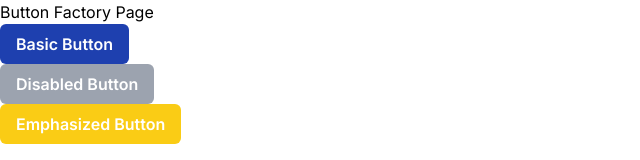
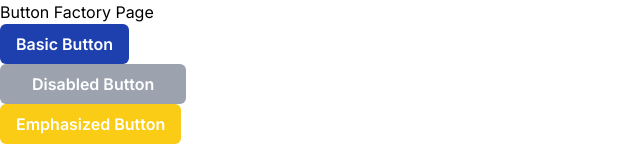
Before and after one commit to CodingGamePlayer/object-oriented-nextjs, a Next.js app: page /test/v1 in a window 1280 px wide. Shown: the top 160 px of the page, without its empty margins (0-640 px from the left). Built offline with nearby package versions, Linux system fonts and the light colour scheme.

Commit message:
fix: className 우선으로 반영이 되는 코드로 수정

```diff
--- a/src/app/test/v1/page.tsx
+++ b/src/app/test/v1/page.tsx
@@ -18,17 +18,20 @@ export default function ButtonFactoryPage() {
 
     const basicButtonProps: ButtonProps = {
         label: "Basic Button",
-        onClick: () => handleClick("Basic")
+        onClick: () => handleClick("Basic"),
+        className: "px-1" // 페이지에서 스타일 지정
     };
 
     const disabledButtonProps: ButtonProps = {
         label: "Disabled Button",
-        onClick: () => handleClick("Disabled")
+        onClick: () => handleClick("Disabled"),
+        className: "px-8" // 페이지에서 스타일 지정
     };
 
     const emphasizedButtonProps: ButtonProps = {
         label: "Emphasized Button",
-        onClick: () => handleClick("Emphasized")
+        onClick: () => handleClick("Emphasized"),
+        className: "px-1" // 페이지에서 스타일 지정
     };
 
     if (!theme) {
--- a/src/theme/(version1)/version1-theme.ts
+++ b/src/theme/(version1)/version1-theme.ts
@@ -3,7 +3,6 @@ import {ButtonProps} from "@/theme/interfaces/Button";
 import {DisabledButton} from "@/theme/(version1)/buttons/DisabledButton";
 import {EmphasizedButton} from "@/theme/(version1)/buttons/EmphasizedButton";
 import { ButtonType, ComponentFactoryInterface} from "@/theme/theme.interface";
-
 
 export class ComponentV1Factory implements ComponentFactoryInterface {
     createButton(type: ButtonType, props: ButtonProps): React.ReactElement {
--- a/src/theme/interfaces/Button.tsx
+++ b/src/theme/interfaces/Button.tsx
@@ -16,7 +16,7 @@ export abstract class Button extends React.Component<ButtonProps> {
 
     render() {
         const { onClick, label, className, disabled } = this.props;
-        const combinedClasses = `${this.baseClasses} ${this.getAdditionalClasses()} ${className || ''}`.trim();
+        const combinedClasses = `${className || ''} ${this.baseClasses} ${this.getAdditionalClasses()}`.trim();
 
         console.log('Button render', combinedClasses);
 
--- a/src/theme/theme.interface.ts
+++ b/src/theme/theme.interface.ts
@@ -1,3 +1,4 @@
+import React from "react";
 import {ButtonProps} from "@/theme/interfaces/Button";
 
 export enum ButtonType {
```
